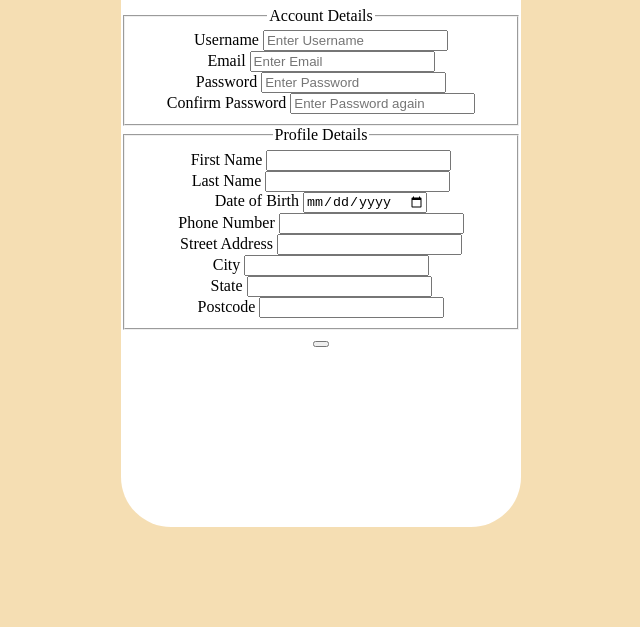
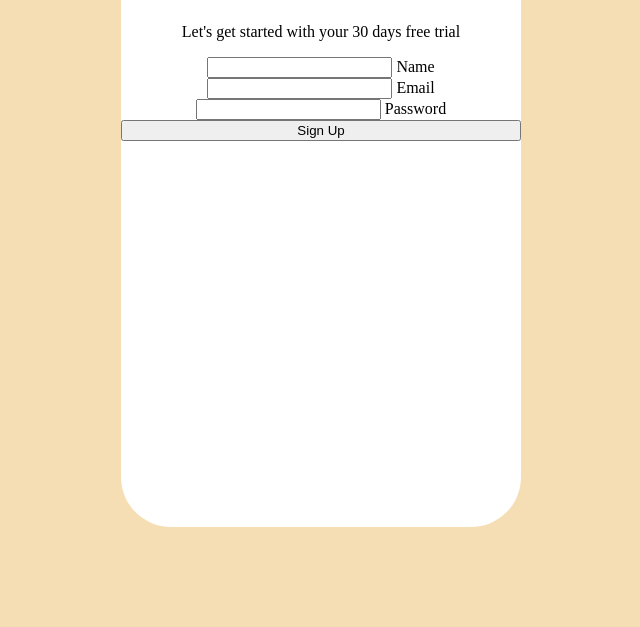
Before and after one commit to Thecoder45674/sign-up-form, a plain HTML site: page index.html in a window 1280 px wide. Shown: the part 173-800 px from the top of the page, without its empty margins (319-959 px from the left). Drawn offline with Linux system fonts and the light colour scheme.

Commit message:
refactor: simplify fields to name, email, and password

```diff
--- a/index.html
+++ b/index.html
@@ -5,53 +5,34 @@
     <meta name="viewport" content="width=device-width, initial-scale=1.0">
     <title>Sign Up Form</title>
     <link rel="stylesheet" href="styles.css">
+    <link href="https://fonts.googleapis.com/css2?family=Roboto:wght@100;300;400;500;700;900&display=swap" rel="stylesheet">
+
 </head>
 <body>
     <div class="sign-up-box">
-        <h1>Sign Up Form</h1>
+        <h1>Sign Up</h1>
+        <p>Let's get started with your 30 days free trial</p>
         <form action="example.com/path" method="post">
-            <fieldset>
-                <legend>Account Details</legend>
-                <label for="username">Username</label>
-                <input type="text" id="username" placeholder="Enter Username">
-                <br>
-                <label for="email">Email</label>
-                <input type="email" id="email" placeholder="Enter Email">
-                <br>
-                <label for="password">Password</label>
-                <input type="password" id="password" placeholder="Enter Password">
-                <br>
-                <label for="confirm-password">Confirm Password</label>
-                <input type="password" id="confirm-password" placeholder="Enter Password again">
-            </fieldset>
-            <fieldset>
-                <legend>Profile Details</legend>
-                <label for="first-name">First Name</label>
-                <input type="text" id="first-name">
-                <br>
-                <label for="last-name">Last Name</label>
-                <input type="text" id="last-name">
-                <br>
-                <label for="date-of-birth">Date of Birth</label>
-                <input type="date" id="date-of-birth">
-                <br>
-                <label for="phone-number">Phone Number</label>
-                <input type="tel" id="phone-number">
-                <br>
-                <label for="street-address">Street Address</label>
-                <input type="text" id="street-address">
-                <br>
-                <label for="city">City</label>
-                <input type="text" id="city">
-                <br>
-                <label for="state">State</label>
-                <input type="text" id="state">
-                <br>
-                <label for="postcode">Postcode</label>
-                <input type="text" id="postcode">
-            </fieldset>
-            <button type="submit"></button>
+
+            <div class="input-fields">
+
+                <div class="input-container">
+                    <input type="text" id="name" placeholder=" " required>
+                    <label for="name">Name</label>
+                </div>
+                <div class="input-container">
+                    <input type="email" id="email" placeholder=" " required>
+                    <label for="email">Email</label>
+                </div>
+                <div class="input-container">
+                    <input type="password" id="password" placeholder=" " required>
+                    <label for="password">Password</label>
+                </div>
+            </div>
+
+
         </form>
+        <button type="submit">Sign Up</button>
     </div>
 
 </body>
```
